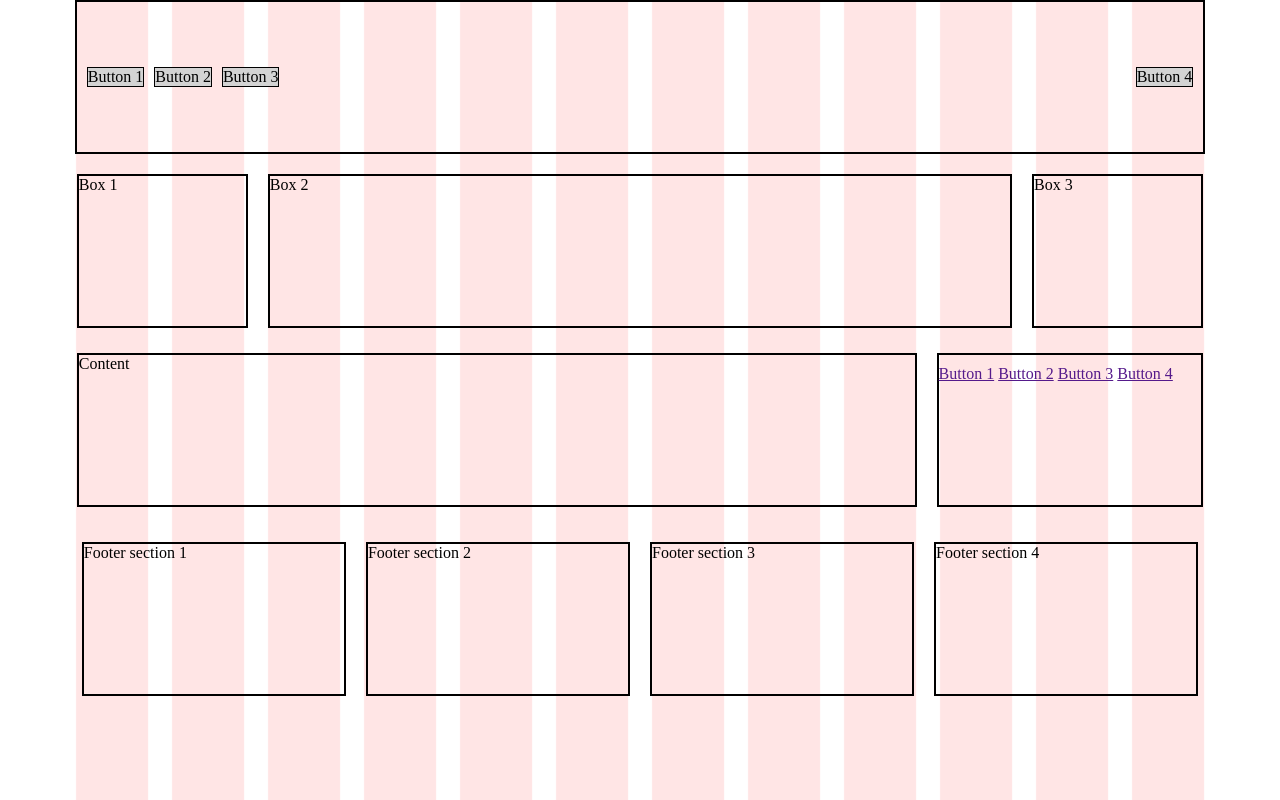
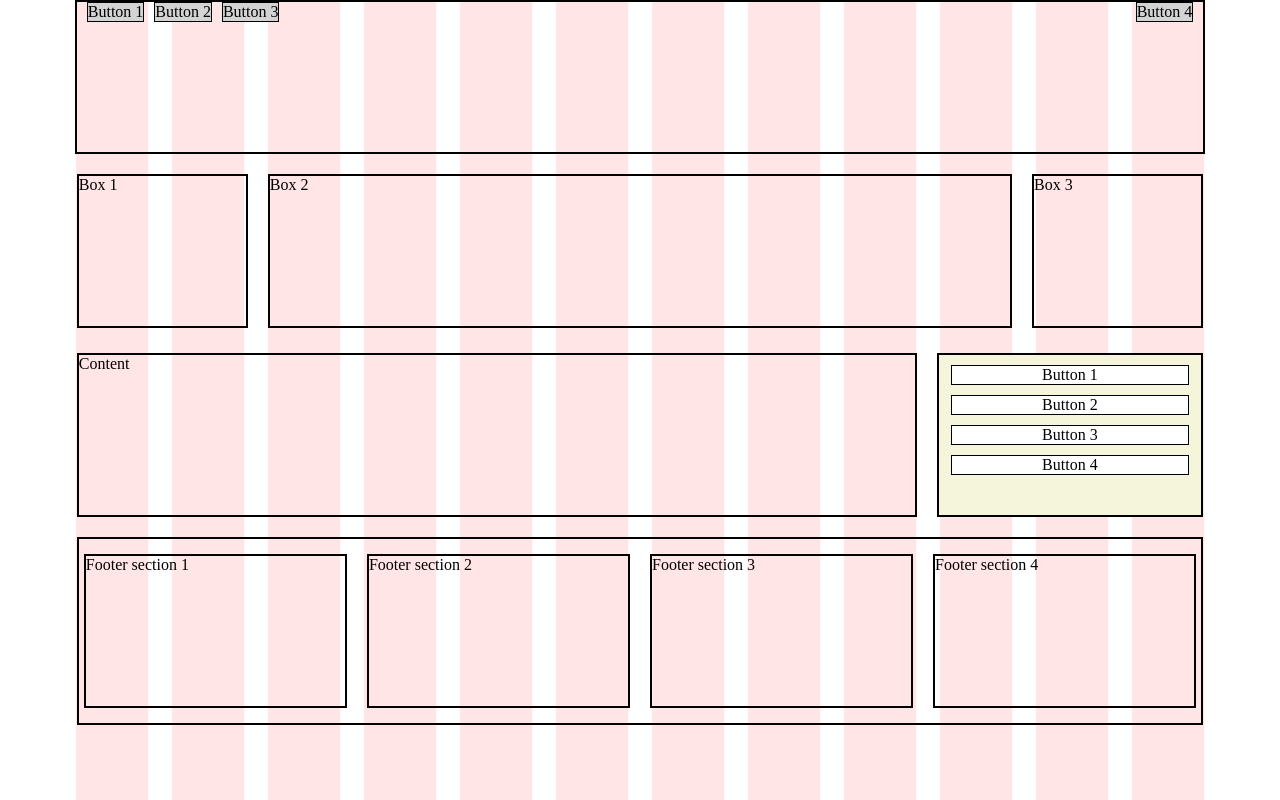
Before and after one commit to Purrtato/group-exercise, a plain HTML site: page cssgrids-template/index.html in a window 1280 px wide. Drawn offline with Linux system fonts and the light colour scheme.

Commit message:
aside done

```diff
--- a/cssgrids-template/css/style.css
+++ b/cssgrids-template/css/style.css
@@ -30,6 +30,7 @@ footer {
 
 .item {
 	border: 2px solid black;
+	min-height: 100px;
 }
 
 p {
@@ -52,10 +53,7 @@ p {
 	padding: 5px;
 	margin: 0 auto;
 	box-sizing: border-box;
-}
-
-.item {
-	height: 100px;
+	border: 2px solid black;
 }
 
 .flex-header {
@@ -81,6 +79,28 @@ p {
 	margin-left: auto;
 }
 
+.flex-sidebar {
+	display: flex;
+	flex-direction: column;
+	align-items: center;
+	gap: 10px;
+	min-height: 150px;
+	background-color: beige;
+	margin: 0;
+	padding-top: 10px;
+
+}
+
+.sidebutton {
+	border: 1px solid black;
+	background-color: white;
+	text-decoration: none;
+	color: black;
+	width: 90%;
+	text-align: center;
+
+}
+
 
 @media (min-width: 768px) {
 	.main-grid {
@@ -99,7 +119,7 @@ p {
 		margin-top: 10px;
 	}
 	.item {
-	height: 150px;
+	min-height: 150px;
 	}
 
 }
```
